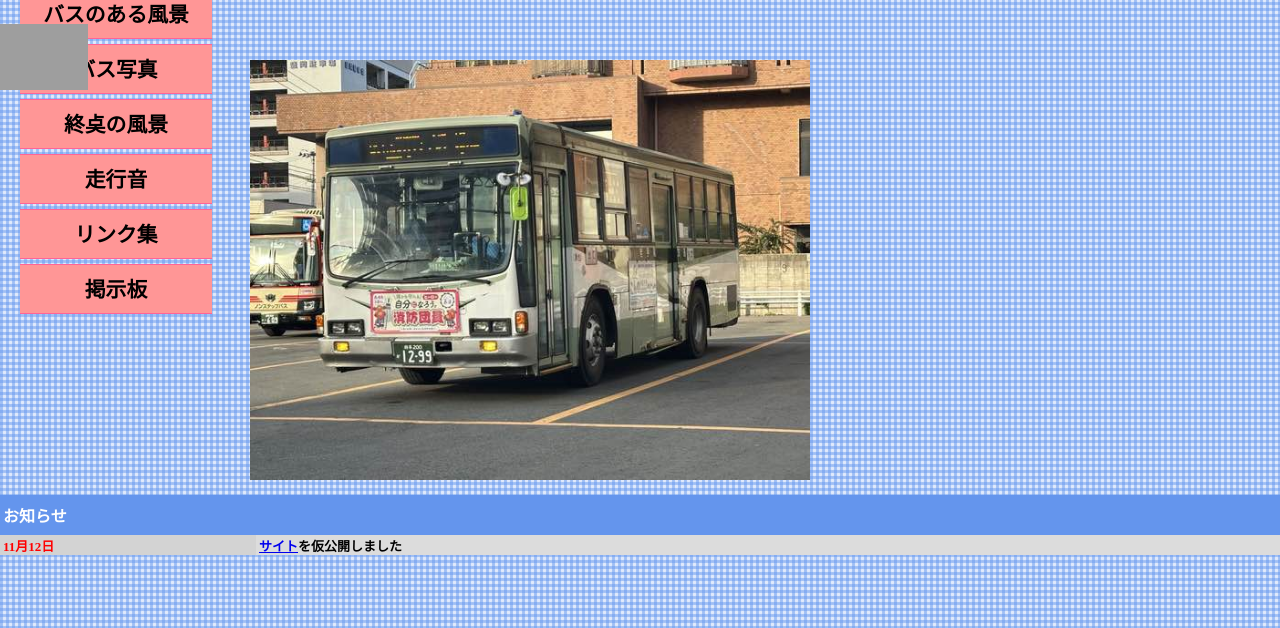
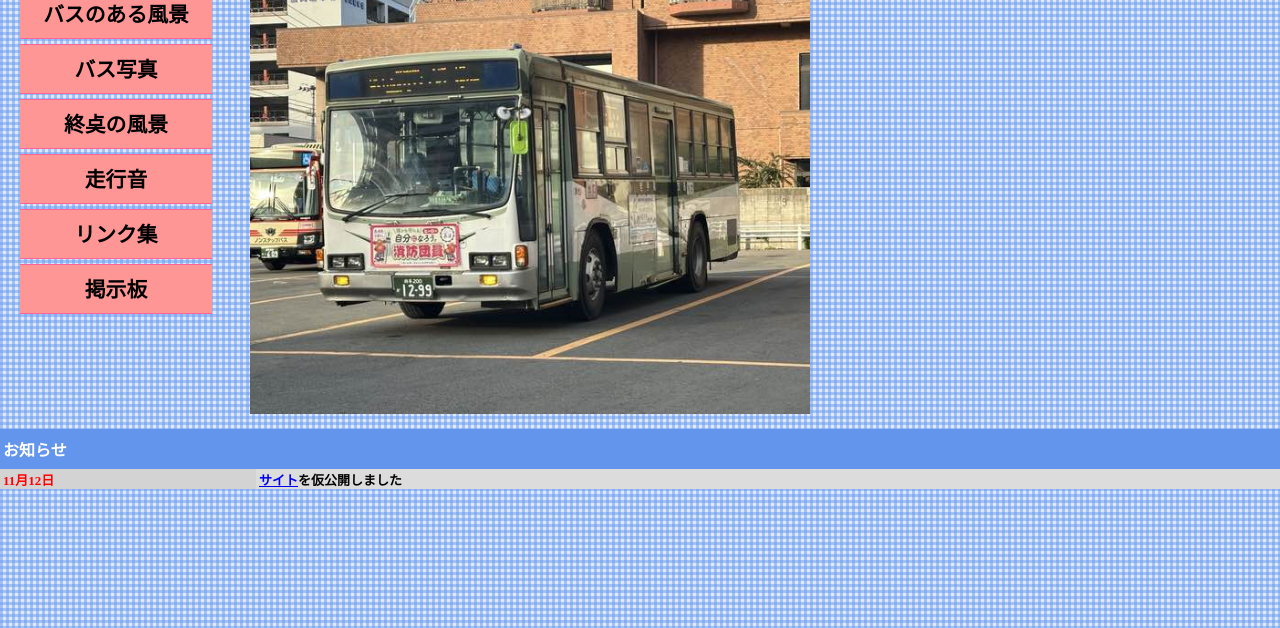
Before and after one commit to maegata/YuitopiaBC, a plain HTML site: page index.html in a window 1280 px wide. Shown: the part 172-800 px from the top of the page. Drawn offline with Linux system fonts and the light colour scheme; grey boxes are pictures that could not be loaded.

Commit message:
Update index.html

```diff
--- a/index.html
+++ b/index.html
@@ -25,7 +25,6 @@
 <a href="contentsfolder/link.html" class="button">リンク集</a>
 <a href="https://maegata.bbs.fc2.com/" class="button">掲示板</a>
 </div>
-    <a href="https://sougo.pages.dev/"><img src="https://sougo.pages.dev/sougo-88x31.gif" width="88" height="31" alt="相互リンク自動返し機"></a>
 <div id="topphoto">
     <img src="photofolder/p1.jpeg">
 </div>
```
